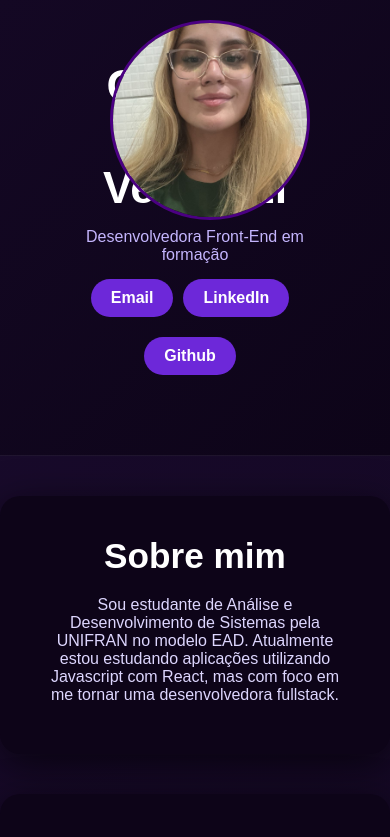
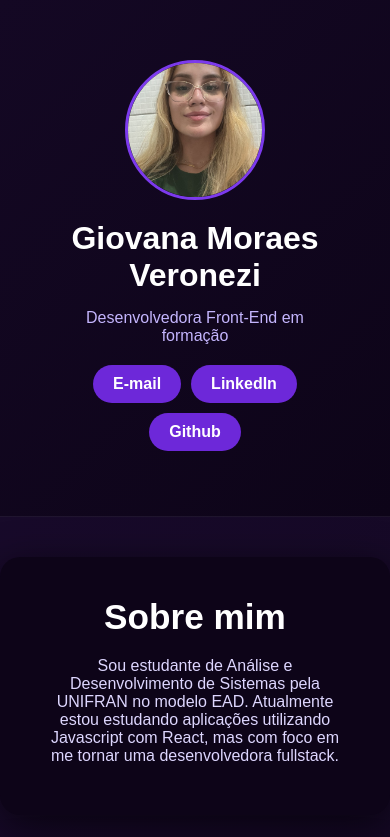
Before and after one commit to GiovanaVeronezi/portfolio_giovana, a React (Create React App) app: page / in a window 390 px wide. Shown: the top 837 px of the page. Built offline with nearby package versions, Linux system fonts and the light colour scheme.

Commit message:
atualização

```diff
--- a/src/App.js
+++ b/src/App.js
@@ -1,5 +1,4 @@
 import Header from "./components/Header";
-import Perfil from "./components/Perfil";
 import About from "./components/About";
 import Experience from "./components/Experience";
 import Projects from "./components/Projects";
@@ -11,7 +10,6 @@ function App() {
   return (
     <div>
       <Header />
-      <Perfil/>
       <About />
       <Experience/>
       <Projects/>
--- a/src/components/Experience/index.js
+++ b/src/components/Experience/index.js
@@ -6,7 +6,7 @@ function Experience(){
          <h3 className="h2-experiencs">Experiência</h3>
 
       <p className="p-experiencs"><strong>Protheus e SAP</strong></p>
-      <p className="p-experiencs">Tenho experiência profissional com rotinas administrativas de Departamento Pessoal, utilizando sistemas ERP como SAP e Protheus, o que me proporcionou organização, atenção a detalhes e visão de processos</p>
+      <p className="p-experiencs">Tenho experiência profissional com rotinas administrativas de Departamento Pessoal, utilizando sistemas ERP como SAP e Protheus, o que me proporcionou organização, atenção a detalhes e visão de processos.</p>
       </section>
     )
 }
--- a/src/components/Header/estilo.css
+++ b/src/components/Header/estilo.css
@@ -7,6 +7,12 @@
   border-bottom: 1px solid rgba(255,255,255,0.05);
 }
 
+/* conteúdo */
+.header-content {
+  max-width: 600px;
+}
+
+/* textos */
 .header h1 {
   font-size: 2.8rem;
   color: #ffffff;
@@ -17,9 +23,10 @@
   color: #c4b5fd;
 }
 
-.header a {
+/* botões */
+.links a {
   display: inline-block;
-  margin-right: 10px;
+  margin: 5px;
   padding: 10px 20px;
   border-radius: 30px;
   background: #6d28d9;
@@ -29,19 +36,20 @@
   transition: 0.3s;
 }
 
-.header a:hover {
+.links a:hover {
   background: #7c3aed;
   transform: scale(1.05);
 }
 
+/* 📱 MOBILE */
 @media (max-width: 768px) {
   .header {
     flex-direction: column;
     text-align: center;
+    gap: 20px;
   }
 
-  section {
-    margin: 20px;
-    padding: 20px;
+  .header h1 {
+    font-size: 2rem;
   }
 }
--- a/src/components/Header/index.js
+++ b/src/components/Header/index.js
@@ -1,18 +1,26 @@
-import "./estilo.css"
+import Perfil from "../Perfil";
+import "./estilo.css";
 
 function Header() {
   return (
     <header className="header">
-      <div>
+
+      {/* FOTO */}
+      <Perfil />
+
+      <div className="header-content">
         <h1>Giovana Moraes Veronezi</h1>
         <p>Desenvolvedora Front-End em formação</p>
 
-        <a href="mailto:gimveronezi@gmail.com">Email</a>
-        <a href="https://www.linkedin.com/in/giovana-moraes-veronezi-b89326162?lipi=urn%3Ali%3Apage%3Ad_flagship3_messaging_conversation_detail%3BvrrzrmPlQ8Skj%2B823t%2Fykw%3D%3D">LinkedIn</a>
-        <a href="https://github.com/GiovanaVeronezi">Github</a>
+        <div className="links">
+          <a href="mailto:gimveronezi@gmail.com">E-mail</a>
+          <a href="https://www.linkedin.com/">LinkedIn</a>
+          <a href="https://github.com/">Github</a>
+        </div>
       </div>
+
     </header>
   );
 }
 
-export default Header
+export default Header;
--- a/src/components/Perfil/estilo.css
+++ b/src/components/Perfil/estilo.css
@@ -1,7 +1,7 @@
 .perfil-container {
   position: absolute;
-  top: 20px;
-  right: 80px;
+  top: 30px;
+  right: 55px;
 }
 
 .foto-perfil {
@@ -9,5 +9,19 @@
   height: 200px;
   border-radius: 50%;
   object-fit: cover;
-  border: 3px solid #4b0082;
+  border: 3px solid #7c3aed;
 }
+
+/* 📱 MOBILE */
+@media (max-width: 768px) {
+  .perfil-container {
+    position: static;
+    display: flex;
+    justify-content: center;
+  }
+
+  .foto-perfil {
+    width: 140px;
+    height: 140px;
+  }
+}
```
Also changed, not shown: src/components/Perfil/index.js (+6 -7 lines).
